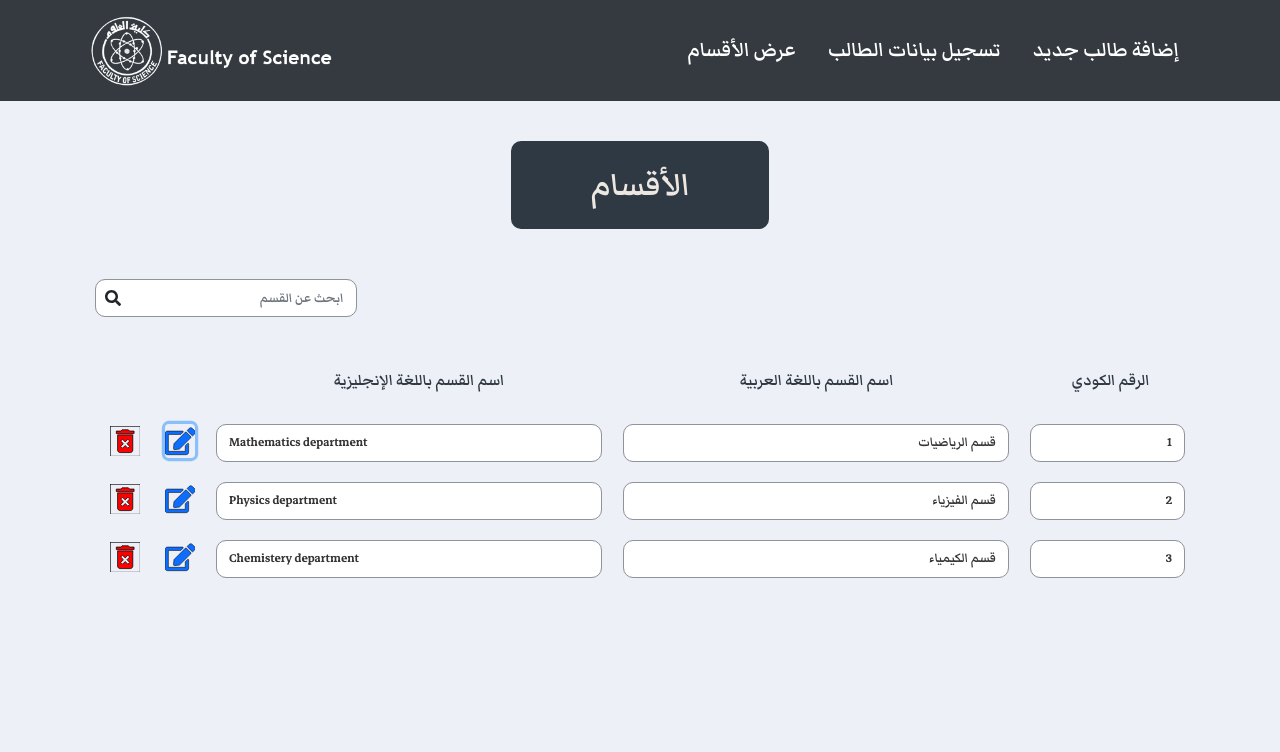
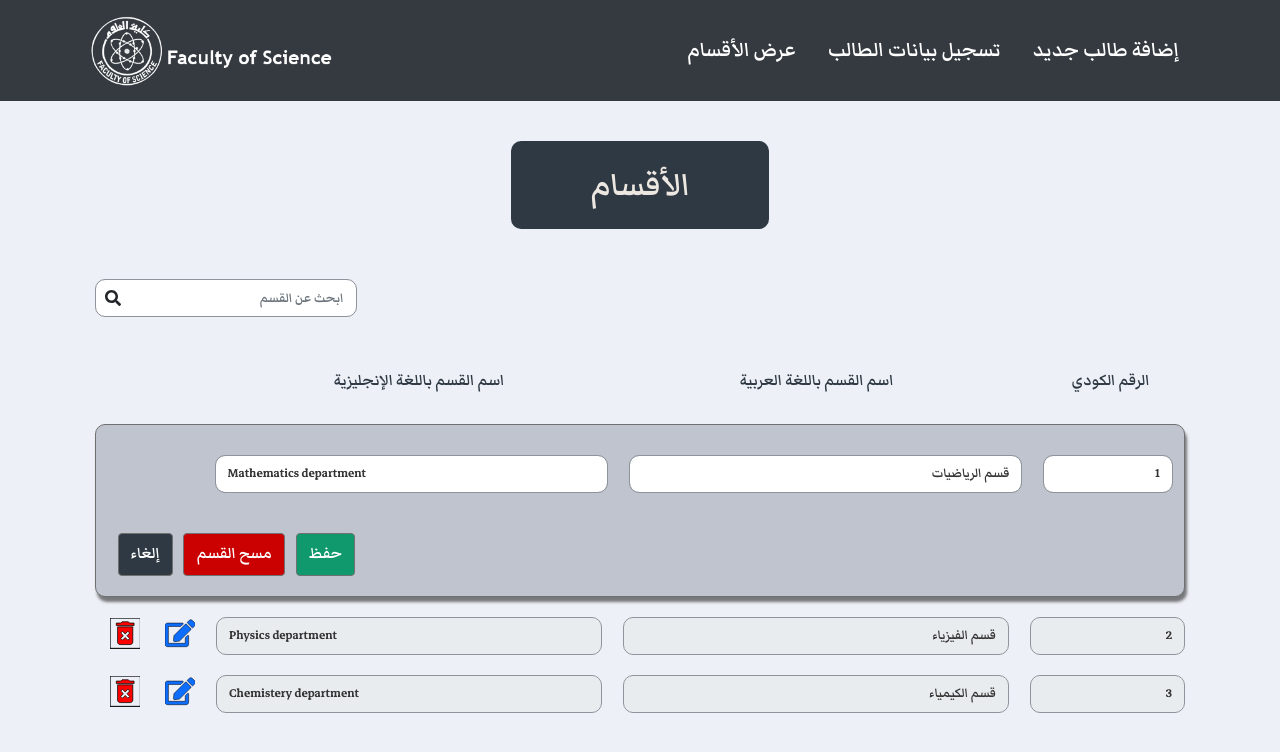
Before and after one commit to youssifYasser/post-graduate-system, a React (Create React App) app: page /viewDepartments in a window 1280 px wide. Both pictures are taken after a click on the button 179 px from the left and 440 px from the top of the page. Shown: the top 752 px of the page. Built offline with nearby package versions, Linux system fonts and the light colour scheme.

Commit message:
temporary full design

```diff
--- a/src/Components/view-departments/ViewDepartments.js
+++ b/src/Components/view-departments/ViewDepartments.js
@@ -1,5 +1,14 @@
-import React, { useState } from 'react'
-import { Col, Container, Row, Image, Form, Button } from 'react-bootstrap'
+import React, { useState, useEffect } from 'react'
+import {
+  Col,
+  Container,
+  Row,
+  Image,
+  Form,
+  Button,
+  Accordion,
+  Card,
+} from 'react-bootstrap'
 import { FaSearch, FaEdit } from 'react-icons/fa'
 import { MdDeleteForever } from 'react-icons/md'
 import './viewDepartments-style.css'
@@ -23,6 +32,83 @@ const ViewDepartments = () => {
       id: '3',
     },
   ])
+
+  const [editing, setEditing] = useState(1)
+
+  // let EditingMode
+
+  // useEffect(() => {
+  //   let department = departments[editing - 1]
+  //   console.log(department)
+  //   EditingMode = (
+  //     <React.Fragment>
+  //       <Form.Row>
+  //         <Col>
+  //           <Form.Control type='number' name='id' value={department.id} />
+  //         </Col>
+
+  //         <Col>
+  //           <Form.Control
+  //             type='text'
+  //             name='arabicName'
+  //             value={department.arabicName}
+  //             pattern='^[\u0600-\u065F\u066A-\u06EF\u06FA-\u06FF ]+$'
+  //           />
+  //         </Col>
+
+  //         <Col>
+  //           <Form.Control
+  //             type='text'
+  //             name='englishName'
+  //             value={department.englishName}
+  //             pattern='^[a-zA-Z$@$!%*?&#^-_. +]+$'
+  //           />
+  //         </Col>
+  //       </Form.Row>
+  //     </React.Fragment>
+  //   )
+  // }, [editing])
+
+  const handleEdit = (department) => {
+    // setEditing(department.id)
+    let element = document.getElementById(department.id)
+    // console.log(element.children[0].childNodes[0].firstChild)
+    for (let i = 0; i < 3; i++) {
+      element.children[0].childNodes[i].firstChild.disabled = false
+    }
+    element.className = 'editing animate__animated animate__fadeIn'
+    element.lastChild.style.display = 'block'
+
+    document.getElementsByClassName(department.id)[0].style.display = 'none'
+    document.getElementsByClassName(department.id)[1].style.display = 'none'
+    // element.innerHTML = `<>${EditingMode}</>`
+    // console.log(element)
+  }
+
+  const handleSave = (department) => {
+    let element = document.getElementById(department.id)
+    for (let i = 0; i < 3; i++) {
+      element.children[0].childNodes[i].firstChild.disabled = true
+    }
+    element.className = 'animate__animated animate__fadeInUp'
+    element.lastChild.style.display = 'none'
+
+    document.getElementsByClassName(department.id)[0].style.display = 'block'
+    document.getElementsByClassName(department.id)[1].style.display = 'block'
+  }
+
+  const handleCancel = (department) => {
+    let element = document.getElementById(department.id)
+    for (let i = 0; i < 3; i++) {
+      element.children[0].childNodes[i].firstChild.disabled = true
+    }
+    element.className = 'animate__animated animate__fadeInUp'
+    element.lastChild.style.display = 'none'
+
+    document.getElementsByClassName(department.id)[0].style.display = 'block'
+    document.getElementsByClassName(department.id)[1].style.display = 'block'
+  }
+
   return (
     <Container className='view-department'>
       <div className='main-form'>
@@ -48,47 +134,71 @@ const ViewDepartments = () => {
             <Form.Label>اسم القسم باللغة الإنجليزية</Form.Label>
           </Col>
         </Row>
-        {departments.map((department, index) => {
+
+        {departments.map((department) => {
           return (
-            <Form.Row key={department.id}>
+            <div id={department.id} key={department.id}>
+              <Form.Row>
                 <Col>
                   <Form.Control
-                  class='form-input'
                     type='number'
                     name='id'
                     value={department.id}
+                    disabled
                   />
                 </Col>
+
                 <Col>
                   <Form.Control
-                  class='form-input'
                     type='text'
                     name='arabicName'
                     value={department.arabicName}
                     pattern='^[\u0600-\u065F\u066A-\u06EF\u06FA-\u06FF ]+$'
+                    disabled
                   />
                 </Col>
+
                 <Col>
                   <Form.Control
-                  class='form-input'
                     type='text'
                     name='englishName'
                     value={department.englishName}
                     pattern='^[a-zA-Z$@$!%*?&#^-_. +]+$'
+                    disabled
                   />
                 </Col>
-              <Col>
-                <Button type='button'>
+                <Col className={department.id}>
+                  <Button type='button' onClick={() => handleEdit(department)}>
                     {' '}
                     <FaEdit />{' '}
                   </Button>
                 </Col>
-              <Col>
+
+                <Col className={department.id}>
                   <Button type='button'>
                     <MdDeleteForever />{' '}
                   </Button>
                 </Col>
               </Form.Row>
+
+              <Row
+                className='buttons-row animate__animated animate__fadeInDown'
+                style={{ display: 'none' }}
+              >
+                <Col>
+                  <Button type='button' onClick={() => handleSave(department)}>
+                    حفظ
+                  </Button>
+                  <Button type='button'>مسح القسم</Button>
+                  <Button
+                    type='button'
+                    onClick={() => handleCancel(department)}
+                  >
+                    إلغاء
+                  </Button>
+                </Col>
+              </Row>
+            </div>
           )
         })}
       </div>
--- a/src/Components/view-departments/viewDepartments-style.css
+++ b/src/Components/view-departments/viewDepartments-style.css
@@ -104,12 +104,110 @@
   color: #0d6dfd;
   stroke-width: 10px;
   stroke: black;
+  transition: transform 0.2s;
 }
+
+.view-department .main-form .form-row .col:nth-child(4) button svg:hover {
+  transform: scale(1.25);
+}
+
 .view-department .main-form .form-row .col:nth-child(5) button svg {
   font-size: 1.9em;
   color: #ff0000;
   stroke-width: 0.6px;
   stroke: black;
+  transition: transform 0.2s;
+}
+
+.view-department .main-form .form-row .col:nth-child(5) button svg:hover {
+  transform: scale(1.25);
+}
+
+/* Editing start */
+
+/* background */
+.view-department .main-form .editing {
+  border: 1px solid #707070;
+  background-color: #bfc4ce;
+  box-shadow: 2px 5px 3px 0px rgba(0, 0, 0, 0.5);
+  transition: box-shadow 0.3s linear;
+  border-radius: 10px;
+  margin-bottom: 20px;
+  display: block;
+  padding: 0px 10.875px;
+}
+
+.view-department .main-form .editing:hover {
+  box-shadow: 4px 10px 5px 0px rgba(0, 0, 0, 0.5);
+}
+
+.view-department .main-form .editing .form-row .col:nth-child(1) {
+  max-width: 13%;
+  margin: 30px 0px 20px;
+  margin-left: 1%;
+}
+
+.view-department .main-form .editing .form-row .col:nth-child(2),
+.view-department .main-form .editing .form-row .col:nth-child(3) {
+  max-width: 37.5%;
+  margin: 30px 0px 20px;
+  margin-left: 1%;
+}
+
+.view-department .main-form .editing .form-row .col:nth-child(3) input {
+  text-align: left;
+}
+
+.view-department .main-form .editing .form-row .col input {
+  color: #373636;
+  border-radius: 10px;
+  border: 1px solid #8e949b;
+  font-size: 1em;
+}
+
+.view-department .main-form .buttons-row .col {
+  text-align: left;
+  max-width: 100% !important;
+  margin: 20px 0px !important;
+}
+
+.view-department .main-form .buttons-row .col button:nth-child(1) {
+  margin-left: 1%;
+  background-color: #0f996d;
+  border: 1px solid #707070;
+  font-size: 1.2em;
+  transition: background-color 0.3s ease-out;
+}
+.view-department .main-form .buttons-row .col button:nth-child(1):hover {
+  background-color: #edf0f6;
+  color: #0f996d;
+  border-color: #0f996d;
+}
+
+.view-department .main-form .buttons-row .col button:nth-child(2) {
+  margin-left: 1%;
+  background-color: #cb0000;
+  border: 1px solid #707070;
+  font-size: 1.2em;
+}
+
+.view-department .main-form .buttons-row .col button:nth-child(2):hover {
+  background-color: #edf0f6;
+  color: #cb0000;
+  border-color: #cb0000;
+}
+
+.view-department .main-form .buttons-row .col button:nth-child(3) {
+  margin-left: 1%;
+  background-color: #2f3944;
+  border: 1px solid #707070;
+  font-size: 1.2em;
+}
+
+.view-department .main-form .buttons-row .col button:nth-child(3):hover {
+  background-color: #edf0f6;
+  color: #2f3944;
+  border-color: #2f3944;
 }
 
 /* media screen */
```
Lines whose indentation alone changed are shown as unchanged.
